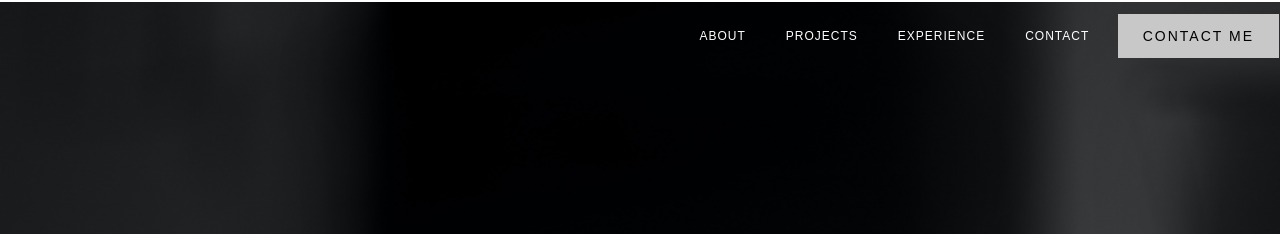
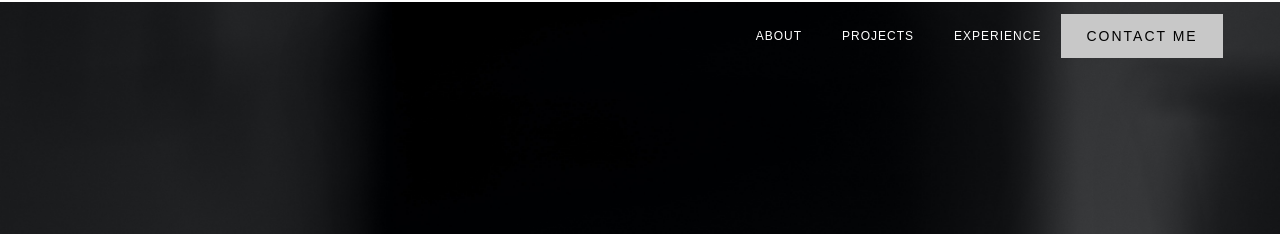
Before and after one commit to Iain05/Iain05.github.io, a plain HTML site: page index.html in a window 1280 px wide. Shown: the top 234 px of the page. Drawn offline with nearby package versions, Linux system fonts and the light colour scheme; a script that the page names is missing.

Commit message:
two contact buttons removed one

```diff
--- a/index.html
+++ b/index.html
@@ -25,7 +25,7 @@
   <div data-collapse="medium" data-animation="default" data-duration="400" role="banner" class="navigation w-nav">
     <div class="navigation-wrap">
       <div class="menu">
-        <nav role="navigation" class="navigation-items w-nav-menu"><a href="#about" class="navigation-item w-nav-link">About</a><a href="#projects" class="navigation-item w-nav-link">Projects</a><a href="#experience" class="navigation-item w-nav-link">Experience</a><a href="#contact" class="navigation-item w-nav-link">Contact  </a></nav>
+        <nav role="navigation" class="navigation-items w-nav-menu"><a href="#about" class="navigation-item w-nav-link">About</a><a href="#projects" class="navigation-item w-nav-link">Projects</a><a href="#experience" class="navigation-item w-nav-link">Experience</a></nav>
         <a href="#contact" class="button cc-contact-us w-inline-block">
           <div>Contact me</div>
         </a>
```
